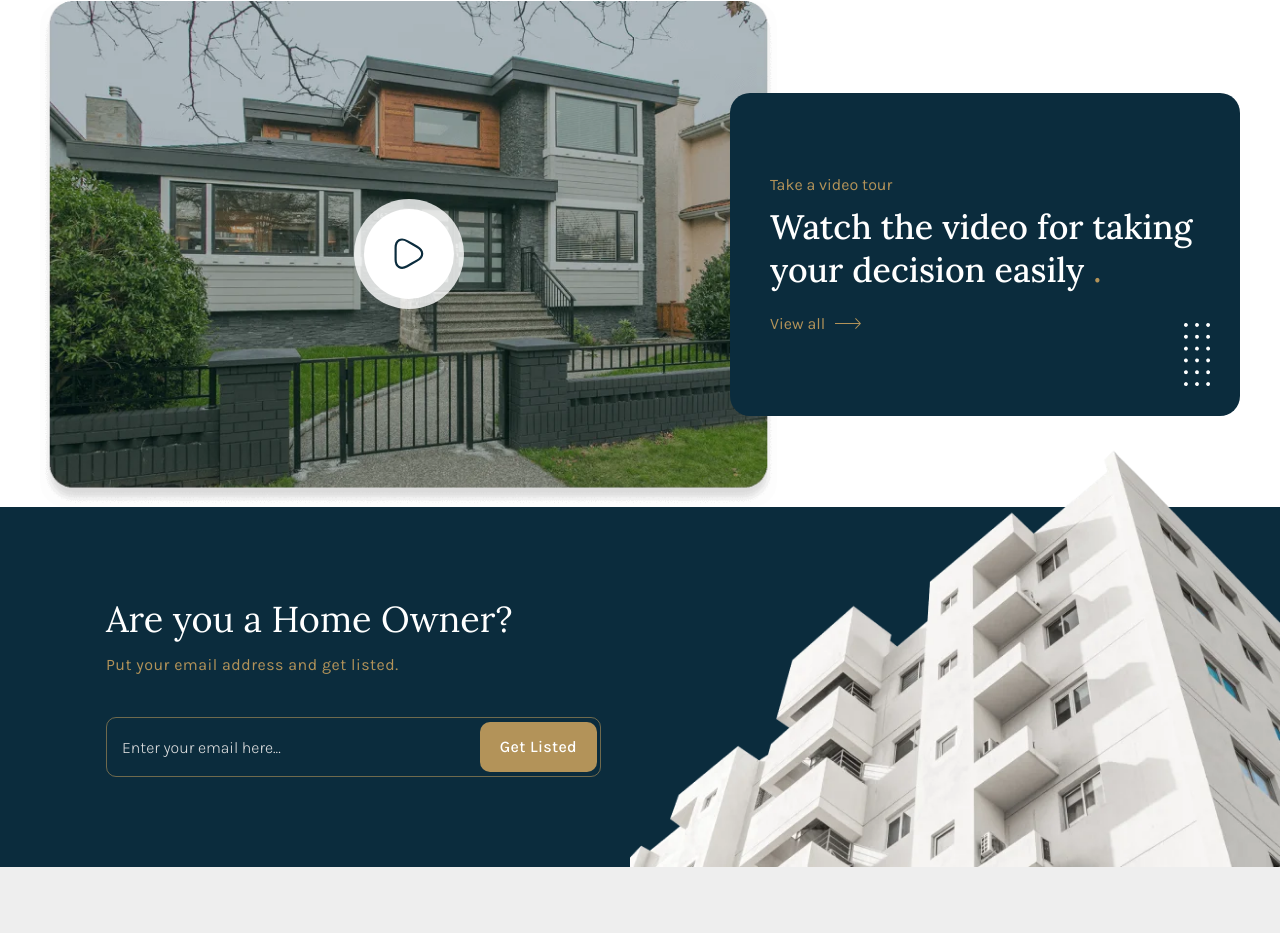
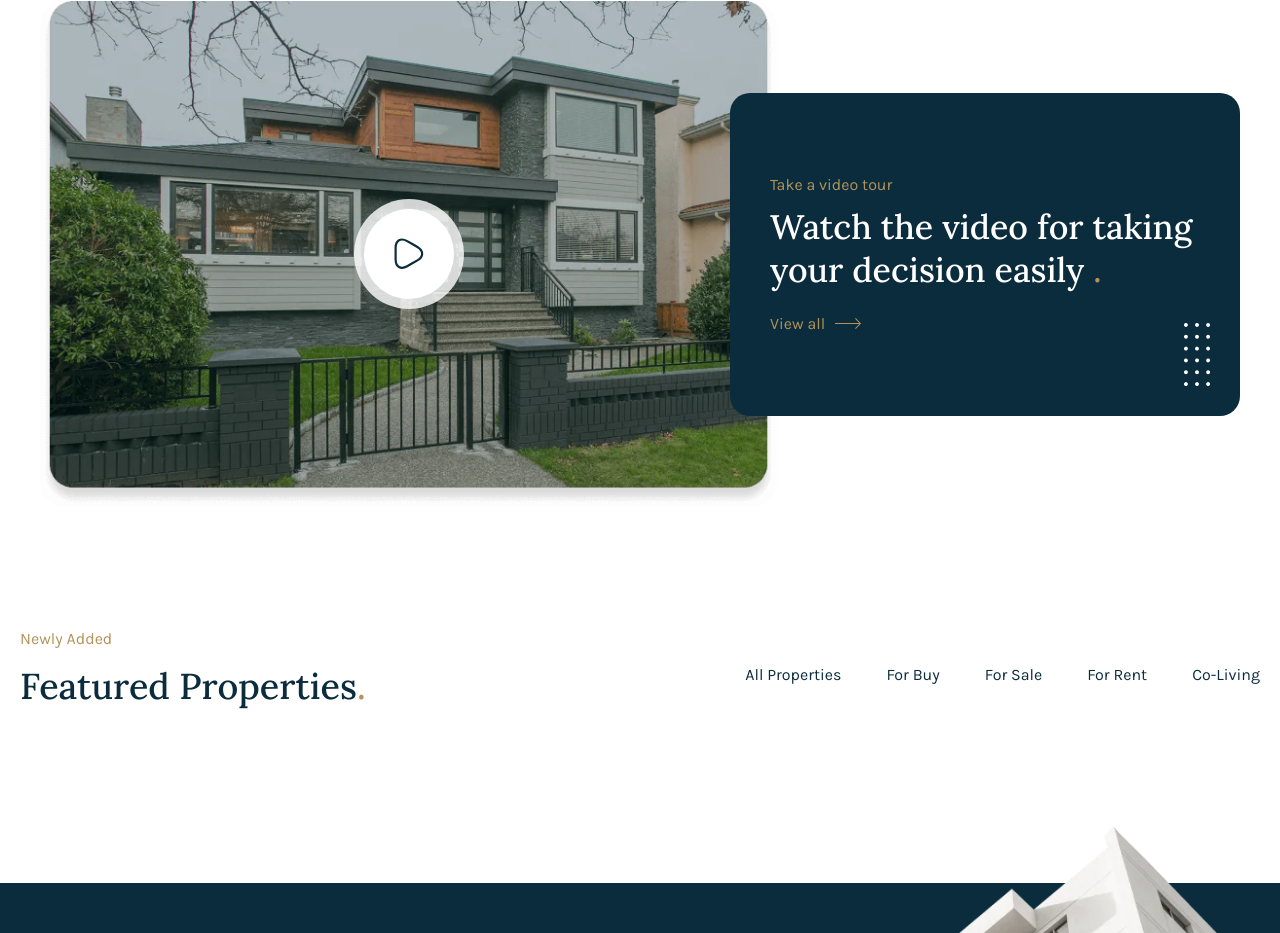
Before and after one commit to usman-FE/bery-homepage, a website: page index.html in a window 1280 px wide. Shown: the part 3826-4759 px from the top of the page. Drawn offline with nearby package versions, Linux system fonts and the light colour scheme.

Commit message:
Working on Featured Properties Section

```diff
--- a/index.html
+++ b/index.html
@@ -2839,7 +2839,7 @@
             <span class="text-[#b39359] text-tiny inline-block mb-2">Why Choose us</span>
             <h2
               class="font-['Lora'] text-[#0b2c3d] text-[24px] sm:text-[30px] leading-[1.277] xl:text-[36px] capitalize mb-5 lg:mb-16 font-medium max-w-[500px]">
-              We Provide Latest Properties for our valuable Clients.<span class="text-secondary">.</span>
+              We Provide Latest Properties for our valuable Clients.<span class="text-[#b39359]">.</span>
             </h2>
             <div>
               <img src="images/about.webp" x-ref="imageAbout" class="transition-all duration-75" loading="lazy"
@@ -4012,10 +4012,41 @@
             </div>
           </div>
         </div>
-
       </div>
     </section>
     <!-- VIDEO SECTION END -->
+    <!-- FEATURED PROPERTIES SECTION START -->
+    <section class="py-[80px] lg:py-[120px]">
+      <div class="container mx-auto px-5 font-['Karla'] text-[#494949]">
+        <!-- FEATURED HEADER -->
+        <div class="flex flex-wrap flex-col md:flex-row md:items-center justify-between mb-[50px]">
+          <div class="mb-5 lg:mb-0">
+            <span class="text-[#b39359] text-tiny inline-block mb-2">Newly Added</span>
+            <h2 class="font-['Lora'] text-[#0b2c3d] text-[24px] sm:text-[30px] xl:text-[36px] capitalize font-medium">
+              Featured
+              Properties<span class="text-[#b39359]">.</span></h2>
+          </div>
+          <ul class="flex flex-wrap lg:pt-[10px]">
+            <li data-tab="all-properties" class="mr-[30px] md:mr-[45px] mb-4 lg:mb-0 leading-none"><button
+                class="leading-none capitalize text-[#0b2c3d] hover:text-[#b39359] transition-all text-[16px] ease-out">All
+                Properties</button></li>
+            <li data-tab="ForBuy" class="mr-[30px] md:mr-[45px] mb-4 lg:mb-0 leading-none"><button
+                class="leading-none capitalize text-[#0b2c3d] hover:text-[#b39359] transition-all text-[16px] ease-out">For
+                Buy</button></li>
+            <li data-tab="ForSale" class="mr-[30px] md:mr-[45px] mb-4 lg:mb-0 leading-none"><button
+                class="leading-none capitalize text-[#0b2c3d] hover:text-[#b39359] transition-all text-[16px] ease-out">For
+                Sale</button></li>
+            <li data-tab="ForRent" class="mr-[30px] md:mr-[45px] mb-4 lg:mb-0 leading-none"><button
+                class="leading-none capitalize text-[#0b2c3d] hover:text-[#b39359] transition-all text-[16px] ease-out">For
+                Rent</button></li>
+            <li data-tab="co-living2" class="md:mr-[0px] mb-4 lg:mb-0 leading-none"><button
+                class="leading-none capitalize text-[#0b2c3d] hover:text-[#b39359] transition-all text-[16px] ease-out">Co-living</button>
+            </li>
+          </ul>
+        </div>
+      </div>
+    </section>
+    <!-- FEATURED PROPERTIES SECTION END -->
     <!-- NEWSLETTER SECTION START -->
     <section class="py-[80px] lg:p-[90px] bg-[#0b2c3d] relative font-['Karla']">
       <div class="container mx-auto px-4">
```
Also changed, not shown: dist/main.css.
